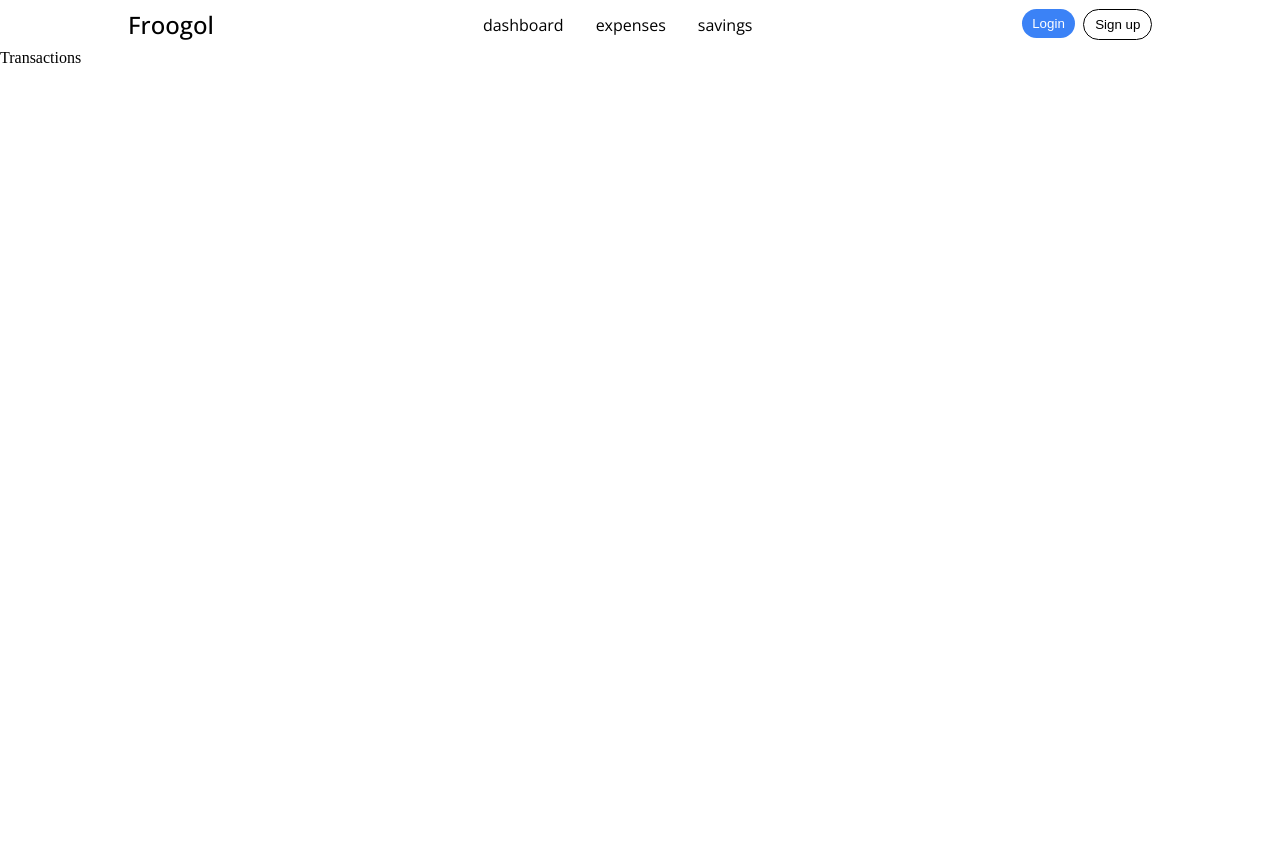
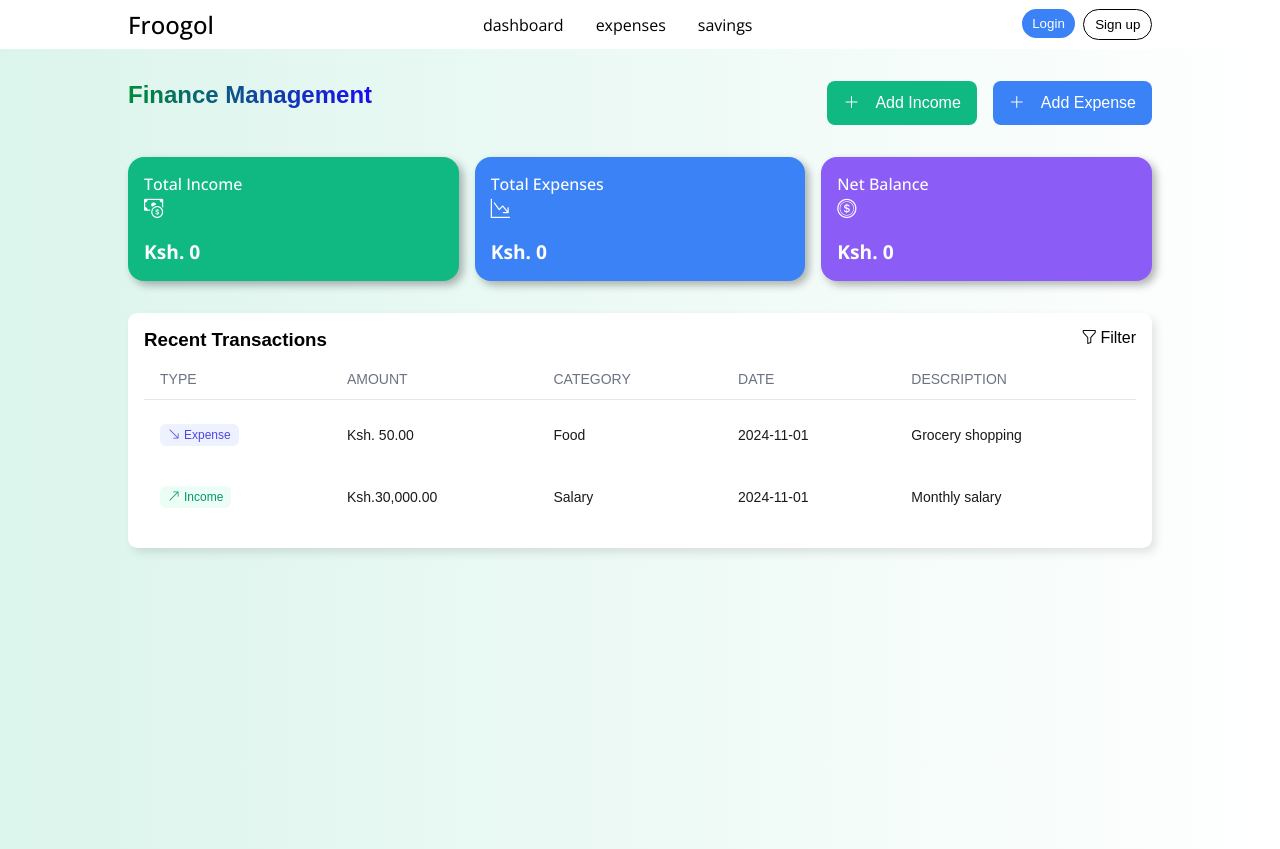
Before and after one commit to kanyijr/Finance, a React (Create React App) app in the folder Frontend/expense-front/: page /transactions in a window 1280 px wide. Before the commit the page ends 800 px from the top, so only its background shows below. Built offline with nearby package versions, Linux system fonts and the light colour scheme; no server answers.

Commit message:
transactions page

```diff
--- a/Frontend/expense-front/src/pages/Home.js
+++ b/Frontend/expense-front/src/pages/Home.js
@@ -47,10 +47,10 @@ const Home = () => {
         <h1 className='Home__title'>Dashboard</h1>
         <div className='Home__metrics u-d-flex'>
 
-            <Metric bgColor={"emerald"} value={userFinancialData?userFinancialData.income:0} title={"Total Income"} icon={"bi-cash-coin"} dest={"/income/list"} prefix={"Ksh. "}/>
+            <Metric bgColor={"emerald"} value={userFinancialData?userFinancialData.income:0} title={"Total Income"} icon={"bi-cash-coin"} dest={"/transactions"} prefix={"Ksh. "}/>
 
 
-            <Metric bgColor={"red"} value={userFinancialData?userFinancialData.expenses:0} title={"Total Expenses"} icon={"bi-graph-down-arrow"} dest={"expenses/list"} prefix={"Ksh. "}/>
+            <Metric bgColor={"red"} value={userFinancialData?userFinancialData.expenses:0} title={"Total Expenses"} icon={"bi-graph-down-arrow"} dest={"/transactions"} prefix={"Ksh. "}/>
 
 
             <Metric bgColor={"blue"} value={userFinancialData?userFinancialData.savings:0} title={"Total Savings"} icon={"bi-briefcase"} dest={"/savings"} prefix={"Ksh. "}/>
--- a/Frontend/expense-front/src/pages/Transactions.js
+++ b/Frontend/expense-front/src/pages/Transactions.js
@@ -1,8 +1,88 @@
-import React from 'react'
+import React, {useContext, useEffect} from 'react'
+import "../styles/pages/Transactions.css"
+import Context from '../utils/Context'
+import Metric from '../components/Metric'
+import {useNavigate} from 'react-router-dom'
 
 const Transactions = () => {
+  const {userFinancialData, fetchUserFinancialData} = useContext(Context)
+  const history = useNavigate()
+  useEffect(()=>{
+        fetchUserFinancialData()
+  }, [])
   return (
-    <div>Transactions</div>
+    <div className='Transactions'>
+        <div className='Transactions__container'>
+            <div className='Transactions__header'>
+                <h3 className='Transactions__title'>Finance Management</h3>
+                <div className='Transactions__header-btns'>
+                    <button className='Transactions__header-btns-btn' onClick={()=>{history("/income/input")}}>
+                        <i className="bi bi-plus-lg"></i>
+                        <p>Add Income</p>
+                    </button>
+                    <button className='Transactions__header-btns-btn' onClick={()=>{history("/expenses/input")}}>
+                        <i className="bi bi-plus-lg"></i>
+                        <p>Add Expense</p>
+                    </button>
+                </div>
+            </div>
+            <div className='Transactions__cards'>
+                    <Metric bgColor={"emerald"} value={userFinancialData?userFinancialData.income:0} title={"Total Income"} icon={"bi-cash-coin"} dest={""} prefix={"Ksh. "}/>
+                    <Metric bgColor={"blue"} value={userFinancialData?userFinancialData.expenses:0} title={"Total Expenses"} icon={"bi-graph-down-arrow"} dest={""} prefix={"Ksh. "}/>
+                    <Metric bgColor={"purple"} value={userFinancialData?userFinancialData.income - userFinancialData.expenses:0} title={"Net Balance"} icon={"bi-coin"} dest={""} prefix={"Ksh. "}/>
+            </div>
+            <div className='Transaction__table'>
+                <div className='Transaction__table-header'>
+                    <h3 className='Transaction__table-title'>Recent Transactions</h3>
+                    <div className='Transaction__table-header-icons'>
+                        <i className="bi bi-funnel"></i>
+                        Filter
+                    </div>
+                </div>
+                {/* table */}
+                <table className='Transaction__table-table'>
+                    <thead>
+                        <tr>
+                            <th>TYPE</th>
+                            <th>AMOUNT</th>
+                            <th>CATEGORY</th>
+                            <th>DATE</th>
+                            <th>DESCRIPTION</th>
+                        </tr>
+                    </thead>
+                    <tbody>
+                        <tr>
+                            <td>
+                                <span className="transaction-type type-expense">
+                                    <i className="bi bi-arrow-down-right"></i>
+                                    Expense
+                                </span>
+                            </td>
+                            <td className="amount-expense">Ksh. 50.00</td>
+                            <td className="category">Food</td>
+                            <td className="date">2024-11-01</td>
+                            <td className="description">Grocery shopping</td>
+                        </tr>
+                        <tr>
+                            <td>
+                                <span className="transaction-type type-income">
+                                    <i className="bi bi-arrow-up-right"></i>
+                                    Income
+                                </span>
+                            </td>
+                            <td className="amount-income">Ksh.30,000.00</td>
+                            <td className="category">Salary</td>
+                            <td className="date">2024-11-01</td>
+                            <td className="description">Monthly salary</td>
+                        </tr>
+                    </tbody>
+
+                </table>
+
+            </div>
+        </div>
+
+    </div>
   )
 }
 
--- a/Frontend/expense-front/src/styles/components/Metric.css
+++ b/Frontend/expense-front/src/styles/components/Metric.css
@@ -42,3 +42,7 @@
     background-color: var(--color-blue);
     flex: 1;
 }
+.purple{
+    background-color: var(--color-purple);
+    flex: 1;
+}
--- a/Frontend/expense-front/src/styles/pages/Transactions.css
+++ b/Frontend/expense-front/src/styles/pages/Transactions.css
@@ -0,0 +1,158 @@
+.Transactions{
+    min-height: 100vh;
+    min-width: 100vw;
+    background: linear-gradient(to right, rgba(16, 185, 129, 0.15), rgba(255, 255, 255, 1));
+    font-family: "Poppins", sans-serif;
+}
+.Transactions__container{
+    width: 80%;
+    max-width: 1200px;
+    margin: 0 auto;
+    padding-top: 2em;
+}
+.Transactions__header{
+    margin-bottom: 2em;
+    display: flex;
+    justify-content: space-between;
+}
+.Transactions__header-btns{
+    display: flex;
+    gap: 1em;
+}
+.Transactions__header-btns-btn{
+    padding: .8em 1em;
+    display: flex;
+    gap: 1em;
+    font-family: "Poppins", sans-serif;
+    outline: none;
+    border: none;
+    transition: all .3s ease-in-out;
+    cursor: pointer;
+    border-radius: .5rem;
+    font-size: 1rem;
+}
+
+.Transactions__header-btns-btn:first-of-type{
+    background-color: var(--color-emerald);
+    color: white;
+}
+.Transactions__header-btns-btn:first-of-type:hover{
+    background-color: white;
+    color: black;
+    border: 1px solid black;
+}
+.Transactions__header-btns-btn:last-of-type{
+    background-color: var(--color-blue);
+    color: white;
+}
+.Transactions__header-btns-btn:last-of-type:hover{
+    background-color: black;
+    border: 1px solid white;
+}
+.Transactions__title{
+    background: linear-gradient(to right, rgb(3, 139, 60), rgb(26, 10, 245));
+    background-clip: text;
+    -webkit-background-clip: text; /* For webkit-based browsers (like Chrome, Safari) */
+    color: transparent;
+    font-size: 1.5rem;
+}
+.Transactions__cards{
+    display: grid;
+    grid-template-columns: 1fr 1fr 1fr;
+    gap: 1em;
+    margin-bottom: 2em;
+}
+
+
+/* Table styles */
+.Transaction__table{
+    background-color: white;
+    padding: 1em;
+    border-radius: .6rem;
+    font-family: "Poppins", sans-serif;
+    box-shadow: 4px 5px 10px rgba(0,0,0,0.1);
+}
+.Transaction__table-header{
+    display: flex;
+    justify-content: space-between;
+}
+.Transaction__table-header-icons i{
+    margin-right: .2em;
+}
+.Transaction__table-table {
+    width: 100%;
+    border-collapse: separate;
+    border-spacing: 0 8px;
+}
+
+/* Table header */
+.Transaction__table-table th {
+    padding: 12px 16px;
+    text-align: left;
+    color: #6b7280;
+    font-weight: 500;
+    font-size: 14px;
+    border-bottom: 1px solid #e5e7eb;
+}
+
+/* Table body */
+.Transaction__table-table td {
+    padding: 16px;
+    color: #1a1a1a;
+    font-size: 14px;
+}
+
+.Transaction__table-table tr {
+    border-bottom: 1px solid #f3f4f6;
+    cursor: pointer;
+}
+
+.Transaction__table-table tr:hover {
+    background-color: #f9fafb;
+}
+
+/* Transaction type badges */
+.transaction-type {
+    display: inline-flex;
+    align-items: center;
+    gap: 4px;
+    padding: 4px 8px;
+    border-radius: 6px;
+    font-size: 12px;
+    font-weight: 500;
+}
+
+.type-expense {
+    background-color: #EEF2FF;
+    color: #4F46E5;
+}
+
+.type-income {
+    background-color: #ECFDF5;
+    color: #059669;
+}
+
+/* Amount column */
+.amount-expense {
+    color: #4F46E5;
+    font-weight: 500;
+}
+
+.amount-income {
+    color: #059669;
+    font-weight: 500;
+}
+
+/* Category and description */
+.category {
+    color: #374151;
+}
+
+.description {
+    color: #6b7280;
+}
+
+/* Date column */
+.date {
+    color: #6b7280;
+}
```
Also changed, not shown: 1 other file (tests, documents, lock files or other folders).
